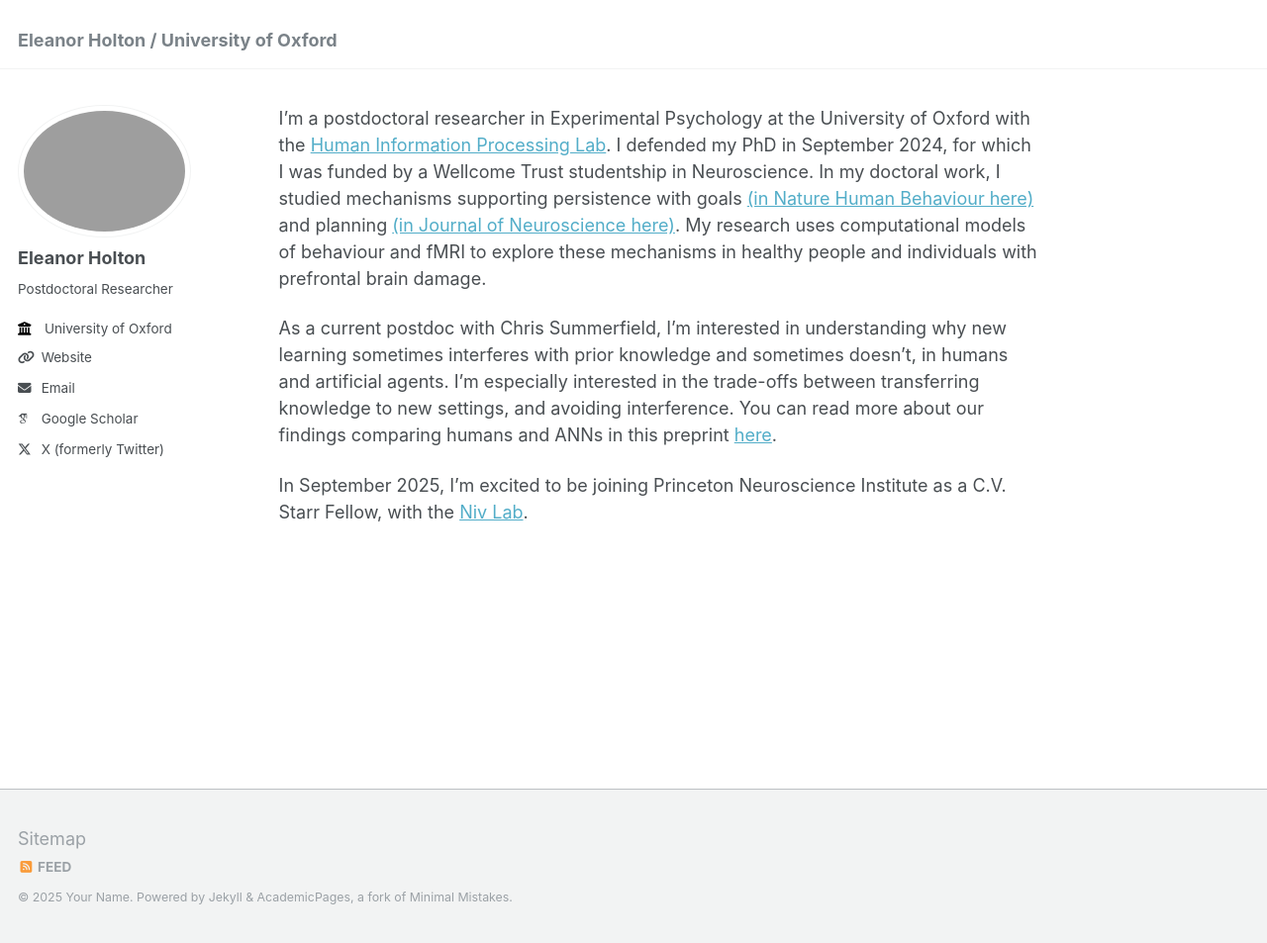
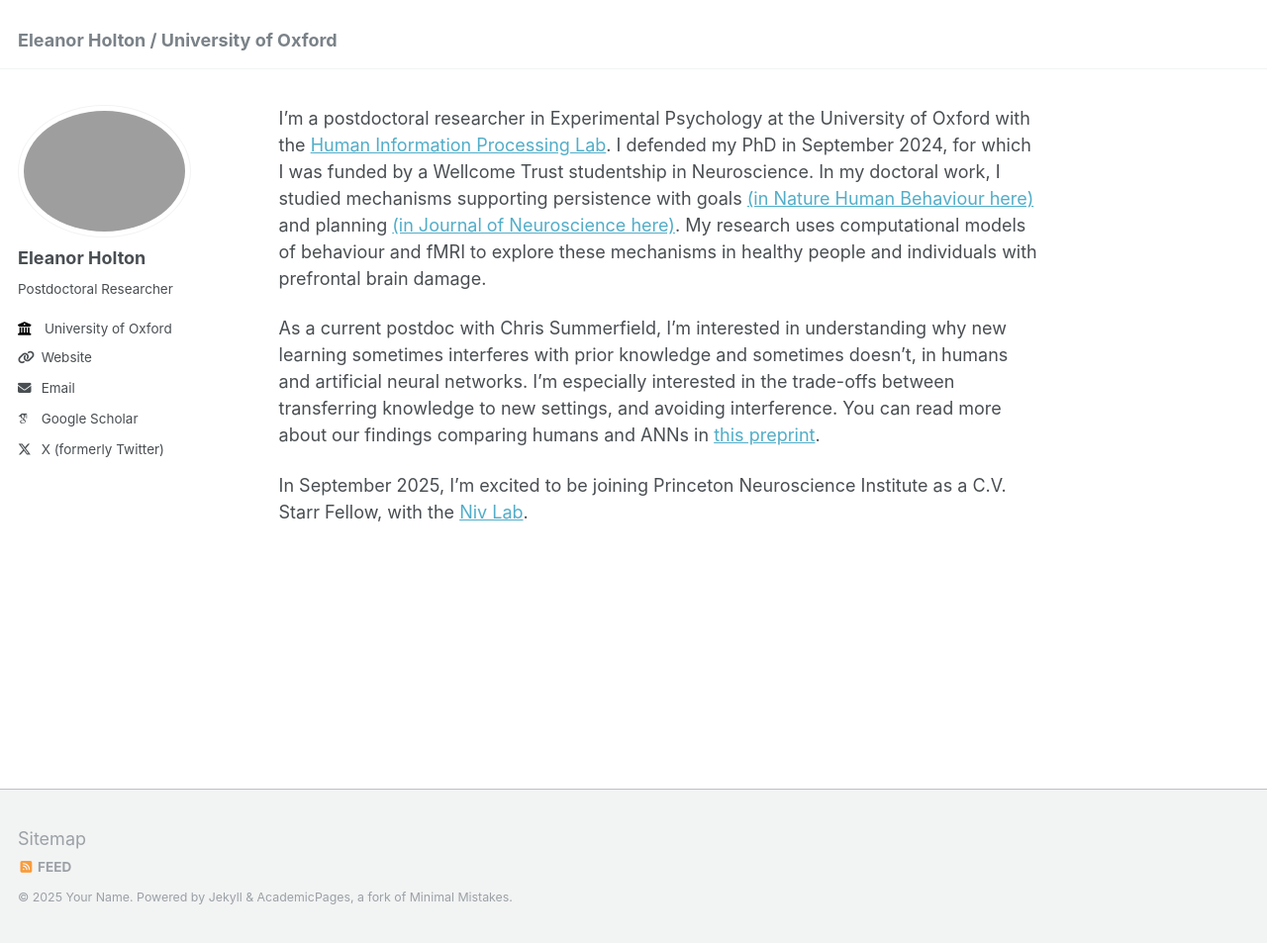
Before and after one commit to eleanorholton/eleanorholton.github.io, a Jekyll site: the page built from _pages/about.md, in a window 1280 px wide and 953 px high. Shown: the whole window at 99% size. Built offline with Jekyll 4.4.1, drawn with Linux system fonts in a browser that asks for light colours; some web fonts are replaced.

Commit message:
Update about.md

```diff
--- a/_pages/about.md
+++ b/_pages/about.md
@@ -9,6 +9,6 @@ redirect_from:
 
 I'm a postdoctoral researcher in Experimental Psychology at the University of Oxford with the [Human Information Processing Lab](https://humaninformationprocessing.com/). I defended my PhD in September 2024, for which I was funded by a Wellcome Trust studentship in Neuroscience. In my doctoral work, I studied mechanisms supporting persistence with goals [(in Nature Human Behaviour here)](https://www.nature.com/articles/s41562-024-01844-5) and planning [(in Journal of Neuroscience here)](https://www.jneurosci.org/content/early/2025/01/29/JNEUROSCI.1814-24.2025). My research uses computational models of behaviour and fMRI to explore these mechanisms in healthy people and individuals with prefrontal brain damage.
 
-As a current postdoc with Chris Summerfield, I'm interested in understanding why new learning sometimes interferes with prior knowledge and sometimes doesn't, in humans and artificial agents. I'm especially interested in the trade-offs between transferring knowledge to new settings, and avoiding interference. You can read more about our findings comparing humans and ANNs in this preprint [here](https://osf.io/preprints/psyarxiv/98ksw_v1).
+As a current postdoc with Chris Summerfield, I'm interested in understanding why new learning sometimes interferes with prior knowledge and sometimes doesn't, in humans and artificial neural networks. I'm especially interested in the trade-offs between transferring knowledge to new settings, and avoiding interference. You can read more about our findings comparing humans and ANNs in [this preprint](https://osf.io/preprints/psyarxiv/98ksw_v1).
 
 In September 2025, I'm excited to be joining Princeton Neuroscience Institute as a C.V. Starr Fellow, with the [Niv Lab](https://pni.princeton.edu/people/yael-niv).
```
